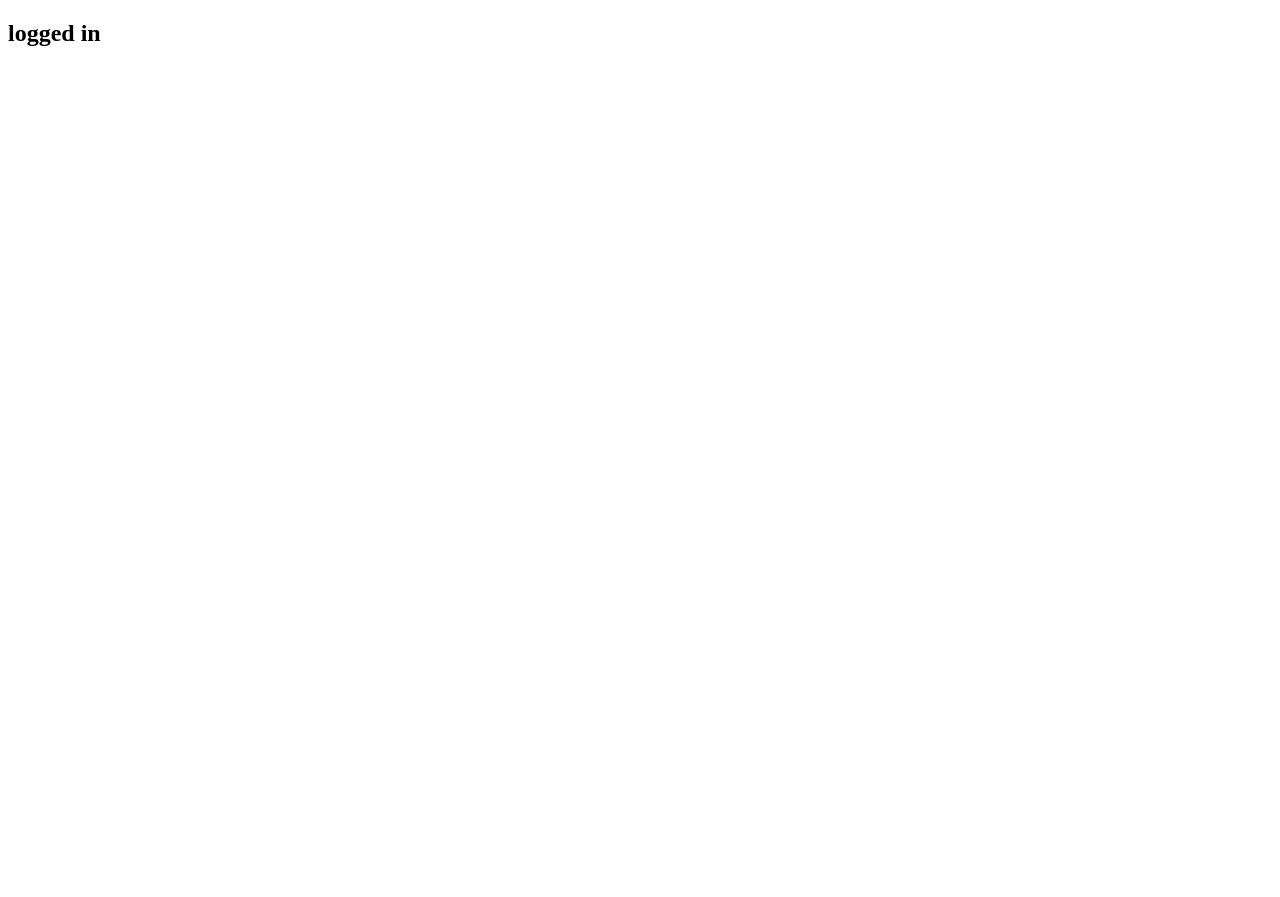
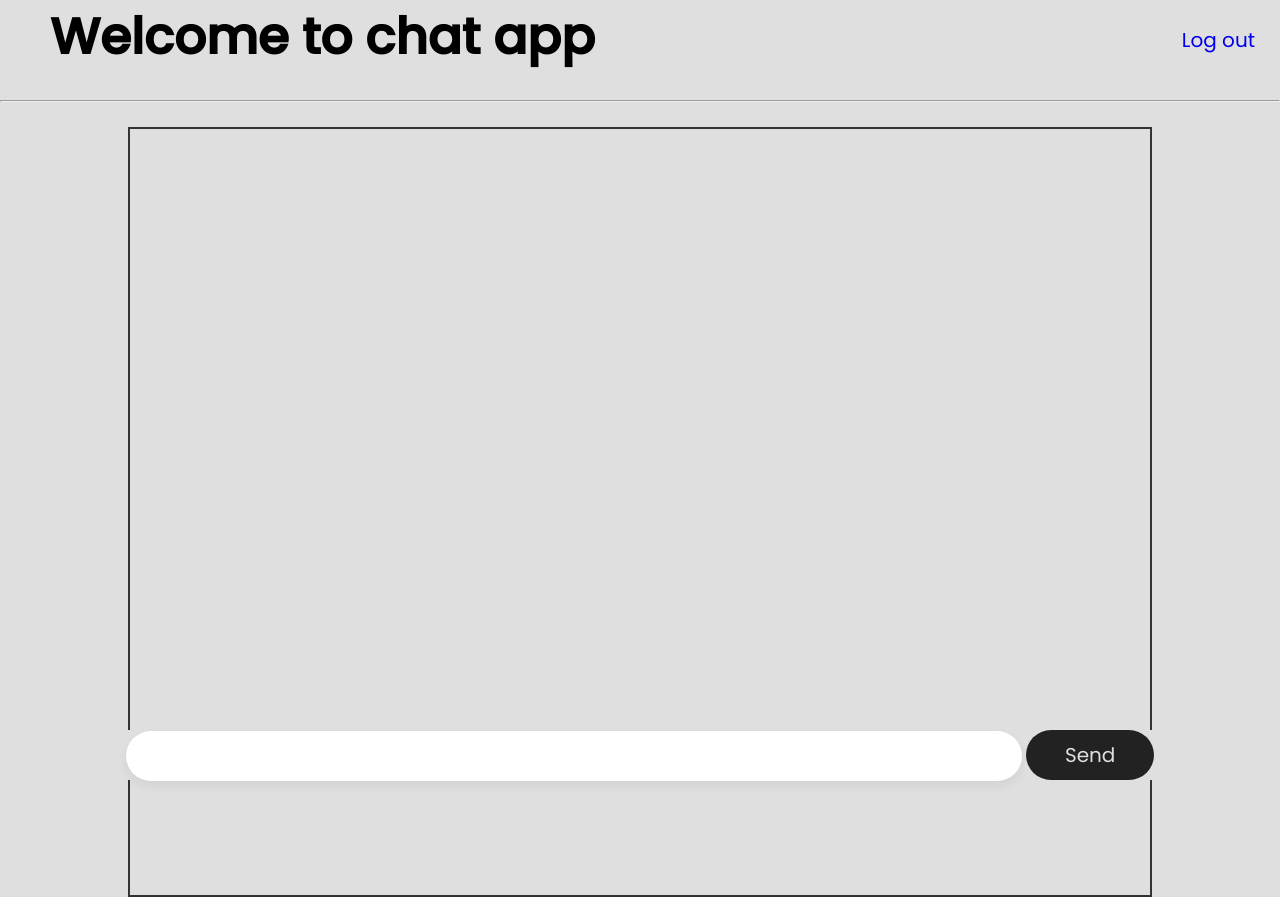
Before and after one commit to Mohit-Monu/group-chat, a website: page public/html/signned_in.html in a window 1280 px wide. Before the commit the page ends 800 px from the top, so only its background shows below. Drawn offline with Linux system fonts and the light colour scheme.

Commit message:
added fronted of chat app

```diff
--- /dev/null
+++ b/public/css/signned.css
@@ -0,0 +1,67 @@
+@import url('https://fonts.googleapis.com/css2?family=Poppins:wght@400;500&display=swap');
+*{
+    margin: 0;
+    padding: 0;
+    box-sizing: border-box;
+    font-family: 'Poppins',sans-serif;
+    background: #dfdfdf;
+}
+
+.head{
+    width: 100%;
+    height: 100px;
+}
+.head h2{
+    font-size: 50px;
+    float: left;
+    margin-left: 50px;
+}
+.head a{
+    float: right;
+    font-size: 20px;
+    text-decoration:none;
+    margin-top: 25px;
+    margin-right: 25px;
+}
+.chat{
+    height: 50px;
+    width: 100%;
+    text-align: center;
+    bottom: 20px;
+    position: fixed;
+}
+.chat input{
+    position: sticky;
+    width: 70%;
+    height: 50px;
+    font-size: 17px;
+    padding: 0 25px;
+    margin-bottom: 15px;
+    border-radius: 30px;
+    border: none;
+    box-shadow: 0px 5px 10px 1px rgba(0,0,0, 0.05);
+    outline: none;
+    transition: .3s;
+    background-color: white;
+}
+.chat input:focus{
+    width: 80%;
+}
+.sendbutt{
+    height: 50px;
+    width: 10%;
+    background: #222;
+    border: none;
+    border-radius: 30px;
+    cursor: pointer;
+    transition: .3s;
+    color: #dfdfdf;
+    font-size: 20px;
+}
+.chating{
+    margin:auto;
+    width: 80%;
+    height: 770px;
+    overflow: auto;
+    border: 2px solid #333
+}
--- a/public/html/signned_in.html
+++ b/public/html/signned_in.html
@@ -4,8 +4,25 @@
     <meta charset="UTF-8">
     <meta name="viewport" content="width=device-width, initial-scale=1.0">
     <title>Document</title>
+    <link rel="stylesheet" href="../css/signned.css">
 </head>
 <body>
-    <h2>logged in</h2>
+    <div class="head">
+    <h2>Welcome to chat app</h2>
+    <a href="./sign_in.html" class="log">Log out</a>
+    </div>
+    <hr>
+    <br>
+    <div class="chating">
+     <center>
+
+     </center>
+    </div>
+    <div class="chat">
+        <input type="text">
+        <button class="sendbutt">
+            Send
+        </button>
+    </div>
 </body>
 </html>
```
